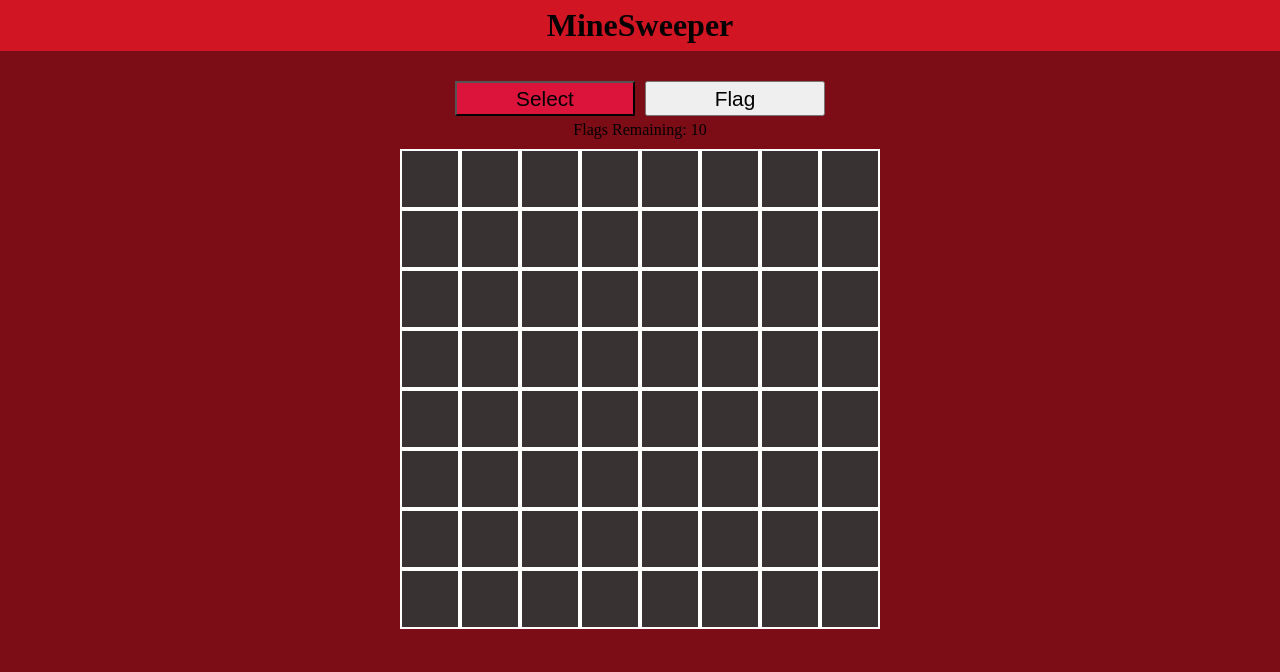
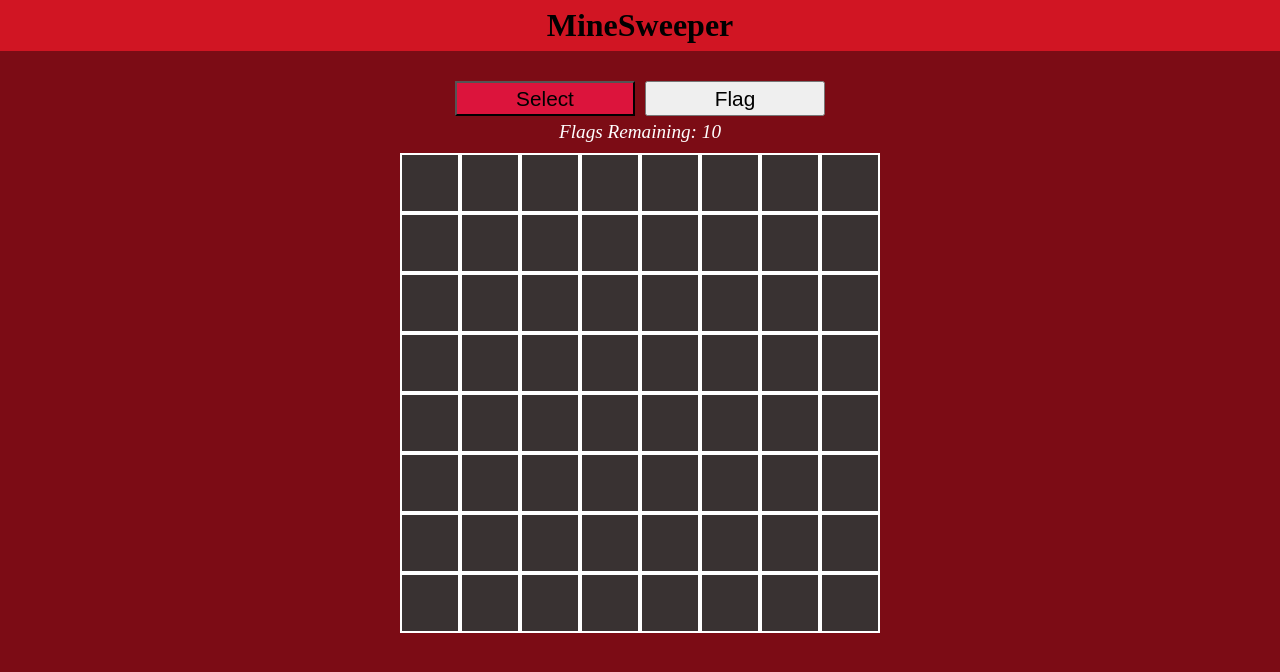
Before and after one commit to dylant135/minesweeper, a React (Create React App) app: page /game in a window 1280 px wide. Shown: the top 672 px of the page. Built offline with nearby package versions, Linux system fonts and the light colour scheme.

Commit message:
pretty much done

```diff
--- a/src/App.css
+++ b/src/App.css
@@ -11,6 +11,11 @@ h1 {
 
 .center {
   text-align: center;
+}
+
+.header {
+  color: black;
+  text-decoration: none;
 }
 
 .container {
@@ -81,7 +86,31 @@ h1 {
   margin: 5px;
 }
 
-.mainbtn:hover {
+.mainbtn:hover, .xbtn:hover {
   cursor: pointer;
   background-color: #df5b65;
 }
+
+.winnerModal {
+  position: fixed;
+  left: 50%;
+  top: 50%;
+  transform: translate(-50%, -50%);
+  border: 3px solid black;
+  background-color: rgb(60, 63, 118);
+  font-size: 3em;
+  padding: 5px;
+}
+
+.xbtn {
+  font-size: 1.25em;
+  background-color: red;
+  padding: 3px;
+}
+
+.flagsLeft {
+  font-size: 1.2em;
+  padding: 3px;
+  color: white;
+  font-style: italic;
+}
--- a/src/App.tsx
+++ b/src/App.tsx
@@ -1,6 +1,6 @@
 import React from 'react';
 import './App.css';
-import { Route, Routes } from 'react-router-dom'
+import { Route, Routes, Link } from 'react-router-dom'
 import Game from './components/Game';
 import Home from './components/Home';
 
@@ -9,7 +9,7 @@ function App() {
 
   return (
     <div className="App">
-      <h1 className="center">MineSweeper</h1>
+      <Link to='/' className='header'><h1 className="center">MineSweeper</h1></Link>
         <Routes>
           <Route path='/' element={<Home />} />
           <Route path='/game' element={<Game />} />
--- a/src/components/Board.tsx
+++ b/src/components/Board.tsx
@@ -144,6 +144,7 @@ export default function Board({winner}: propType) {
     function newGame() {
         setBoardData(generateBoard())
         setCanClick(true)
+        setFlagsLeft(10)
     }
 
     const displayBoard = boardData.map(row => {
@@ -164,7 +165,7 @@ export default function Board({winner}: propType) {
     return (
         <div className='center'>
             {!canClick && <button type='button' className="mainbtn" onClick={newGame}>New Game</button>}
-            <span>Flags Remaining: {flagsLeft}</span>
+            {canClick && <span className="flagsLeft">Flags Remaining: {flagsLeft}</span>}
             <div className={`board ${!canClick ? 'disabled' : ""}`}>
                 {displayBoard}
             </div>
```
